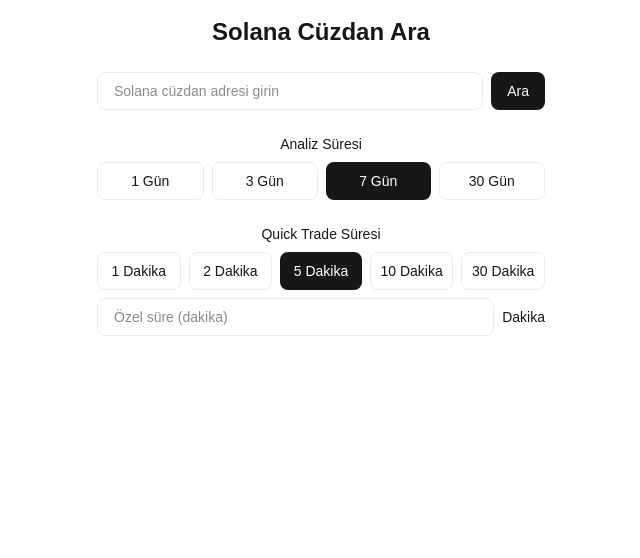
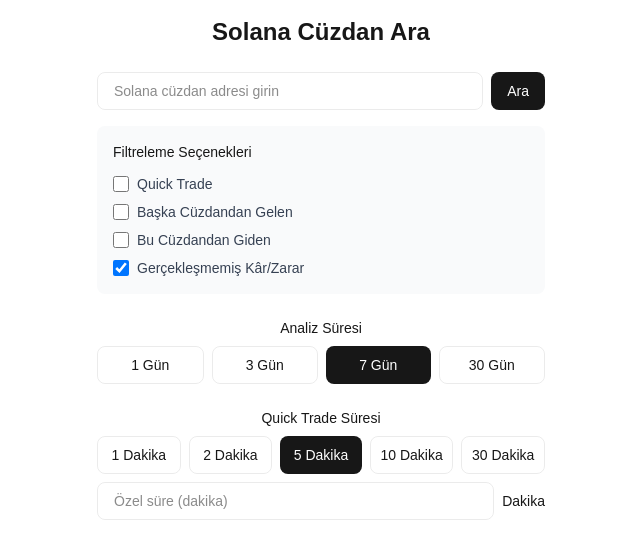
Before and after one commit to dogukandogru/eren-frontend, a Next.js app: page / in a window 1280 px wide. Shown: the top 558 px of the page, without its empty margins (319-959 px from the left). Built offline with nearby package versions, Linux system fonts and the light colour scheme.

Commit message:
improvments

```diff
--- a/src/app/api/wallet/analysis/route.ts
+++ b/src/app/api/wallet/analysis/route.ts
@@ -7,6 +7,12 @@
     const address = searchParams.get('address');
     const quickTradeMinutes = searchParams.get('quick_trade_minutes');
     const days = searchParams.get('days');
+
+    // Yeni filtre parametreleri
+    const isQuickTrade = searchParams.get('is_quick_trade');
+    const isTransferredFromAnotherAccount = searchParams.get('is_coin_transferred_from_another_account');
+    const isTradedToAnotherWallet = searchParams.get('coin_traded_to_another_wallet');
+    const isUnrealizedProfit = searchParams.get('is_unrealized_profit');
 
     // Parametreleri doğrula
     if (!address) {
@@ -19,9 +25,20 @@
     // API URL'ini al
     const apiUrl = process.env.NEXT_PUBLIC_API_URL || 'http://localhost:5001';
 
+    // Proxy isteğini oluştur
+    let apiParams = new URLSearchParams();
+    apiParams.append('address', address);
+
+    if (quickTradeMinutes) apiParams.append('quick_trade_minutes', quickTradeMinutes);
+    if (days) apiParams.append('days', days);
+    if (isQuickTrade) apiParams.append('is_quick_trade', isQuickTrade);
+    if (isTransferredFromAnotherAccount) apiParams.append('is_coin_transferred_from_another_account', isTransferredFromAnotherAccount);
+    if (isTradedToAnotherWallet) apiParams.append('coin_traded_to_another_wallet', isTradedToAnotherWallet);
+    if (isUnrealizedProfit) apiParams.append('is_unrealized_profit', isUnrealizedProfit);
+
     // Proxy istekleri yap
     const response = await fetch(
-      `${apiUrl}/wallet/analysis?address=${address}${quickTradeMinutes ? `&quick_trade_minutes=${quickTradeMinutes}` : ''}${days ? `&days=${days}` : ''}`,
+      `${apiUrl}/wallet/analysis?${apiParams.toString()}`,
       {
         headers: {
           'Content-Type': 'application/json',
--- a/src/app/page.tsx
+++ b/src/app/page.tsx
@@ -54,6 +54,12 @@
   const [error, setError] = useState<string | null>(null);
   const [result, setResult] = useState<AnalysisResponse | null>(null);
 
+  // Filtre seçenekleri için state'ler
+  const [includeQuickTrade, setIncludeQuickTrade] = useState(false);
+  const [includeTransferredFrom, setIncludeTransferredFrom] = useState(false);
+  const [includeTransferredTo, setIncludeTransferredTo] = useState(false);
+  const [includeUnrealizedProfit, setIncludeUnrealizedProfit] = useState(true);
+
   const handleWalletSearch = async () => {
     if (!walletAddress.trim()) {
       setError("Lütfen bir cüzdan adresi girin");
@@ -65,9 +71,18 @@
     setResult(null);
 
     try {
-      const response = await fetch(
-        `/api/wallet/analysis?address=${walletAddress}&quick_trade_minutes=${quickTradeDuration}&days=${analysisPeriod}`
-      );
+      // Filtreleri URL parametrelerine ekleyelim
+      const params = new URLSearchParams({
+        address: walletAddress,
+        quick_trade_minutes: quickTradeDuration.toString(),
+        days: analysisPeriod.toString(),
+        is_quick_trade: includeQuickTrade.toString(),
+        is_coin_transferred_from_another_account: includeTransferredFrom.toString(),
+        coin_traded_to_another_wallet: includeTransferredTo.toString(),
+        is_unrealized_profit: includeUnrealizedProfit.toString()
+      });
+
+      const response = await fetch(`/api/wallet/analysis?${params.toString()}`);
 
       if (!response.ok) {
         throw new Error("API yanıt vermedi, lütfen daha sonra tekrar deneyin.");
@@ -160,6 +175,64 @@
           >
             {loading ? "Aranıyor..." : "Ara"}
           </button>
+        </div>
+
+        {/* Filtre Seçenekleri */}
+        <div className="mt-4 p-4 bg-gray-50 dark:bg-black/10 rounded-lg">
+          <p className="text-sm font-medium mb-3">Filtreleme Seçenekleri</p>
+          <div className="space-y-2">
+            <div className="flex items-center">
+              <input
+                type="checkbox"
+                id="quickTradeFilter"
+                checked={includeQuickTrade}
+                onChange={(e) => setIncludeQuickTrade(e.target.checked)}
+                className="h-4 w-4 rounded border-gray-300 text-blue-600 focus:ring-blue-500"
+              />
+              <label htmlFor="quickTradeFilter" className="ml-2 text-sm text-gray-700 dark:text-gray-300">
+                Quick Trade
+              </label>
+            </div>
+
+            <div className="flex items-center">
+              <input
+                type="checkbox"
+                id="transferredFromFilter"
+                checked={includeTransferredFrom}
+                onChange={(e) => setIncludeTransferredFrom(e.target.checked)}
+                className="h-4 w-4 rounded border-gray-300 text-blue-600 focus:ring-blue-500"
+              />
+              <label htmlFor="transferredFromFilter" className="ml-2 text-sm text-gray-700 dark:text-gray-300">
+                Başka Cüzdandan Gelen
+              </label>
+            </div>
+
+            <div className="flex items-center">
+              <input
+                type="checkbox"
+                id="transferredToFilter"
+                checked={includeTransferredTo}
+                onChange={(e) => setIncludeTransferredTo(e.target.checked)}
+                className="h-4 w-4 rounded border-gray-300 text-blue-600 focus:ring-blue-500"
+              />
+              <label htmlFor="transferredToFilter" className="ml-2 text-sm text-gray-700 dark:text-gray-300">
+                Bu Cüzdandan Giden
+              </label>
+            </div>
+
+            <div className="flex items-center">
+              <input
+                type="checkbox"
+                id="unrealizedProfitFilter"
+                checked={includeUnrealizedProfit}
+                onChange={(e) => setIncludeUnrealizedProfit(e.target.checked)}
+                className="h-4 w-4 rounded border-gray-300 text-blue-600 focus:ring-blue-500"
+              />
+              <label htmlFor="unrealizedProfitFilter" className="ml-2 text-sm text-gray-700 dark:text-gray-300">
+                Gerçekleşmemiş Kâr/Zarar
+              </label>
+            </div>
+          </div>
         </div>
 
         {/* Analiz Süresi Seçimi */}
```
